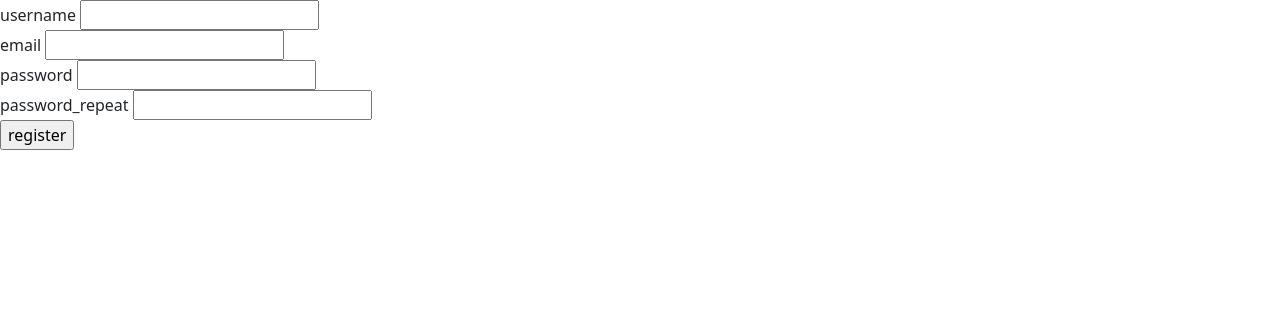
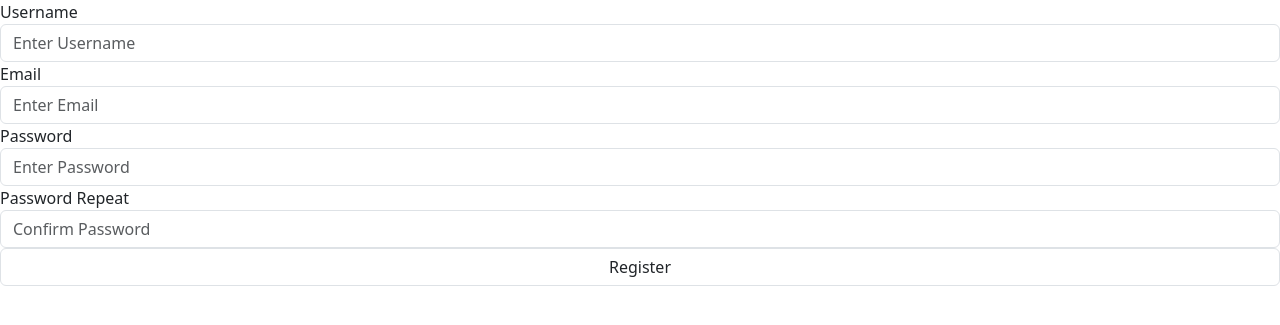
Before and after one commit to vyavasthita/personal-portfolio, a Flask app: page /register in a window 1280 px wide. Shown: the part 56-381 px from the top of the page. Run offline with Flask 3, Linux system fonts and the light colour scheme.

Commit message:
add bootstrap form

```diff
--- a/portfolio/user/forms.py
+++ b/portfolio/user/forms.py
@@ -4,8 +4,8 @@ from wtforms.validators import DataRequired, EqualTo
 
 
 class UserRegisterForm(FlaskForm):
-    username = StringField('username', validators=[DataRequired()])
-    email = EmailField('email', validators=[DataRequired()])
-    password = PasswordField('password', validators=[DataRequired()])
-    password_repeat = PasswordField('password_repeat', validators=[DataRequired(), EqualTo('password')])
-    submit = SubmitField('register')
+    username = StringField('Username', validators=[DataRequired()])
+    email = EmailField('Email', validators=[DataRequired()])
+    password = PasswordField('Password', validators=[DataRequired()])
+    password_repeat = PasswordField('Password Repeat', validators=[DataRequired(), EqualTo('password')])
+    submit = SubmitField('Register')
--- a/portfolio/user/templates/user/register.html
+++ b/portfolio/user/templates/user/register.html
@@ -1,6 +1,57 @@
 {% extends 'base.html' %}
 {% block content %}
 
+<!-- <form method="post">
+    {{ form.hidden_tag() }}
+    <div class="form-group">
+        <label for="username">Email address</label>
+        <input type="text" class="form-control" id="username" aria-describedby="usernameHelp" placeholder="Enter Username">
+        <small id="usernameHelp" class="form-text text-muted">Your unique username.</small>
+      </div>
+
+    <div class="form-group">
+      <label for="exampleInputEmail1">{{ form.email.label }}</label>
+      <input type="email" class="form-control" id="exampleInputEmail1" aria-describedby="emailHelp" placeholder="Enter email">
+      <small id="emailHelp" class="form-text text-muted">We'll never share your email with anyone else.</small>
+    </div>
+    <div class="form-group">
+      <label for="exampleInputPassword1">{{ form.password.label }}</label>
+      <input type="password" class="form-control" id="exampleInputPassword1" placeholder="Password">
+    </div>
+
+    <div class="form-group">
+        <label for="exampleInputPassword2">{{ form.password_repeat.label }}</label>
+        <input type="password" class="form-control" id="exampleInputPassword2" placeholder="Password">
+      </div>
+
+    <div class="form-group form-check">
+      <input type="checkbox" class="form-check-input" id="exampleCheck1">
+      <label class="form-check-label" for="exampleCheck1">Check me out</label>
+    </div>
+    <button type="submit" class="btn btn-primary">Submit</button>
+  </form> -->
+
+  <form action="" method="post" novalidate>
+    {{ form.hidden_tag() }}
+    <div class="form-group">
+        {{ form.username.label }}
+        {{ form.username(class_="form-control", placeholder_="Enter Username", size=16) }}
+    </div>
+    <div class="form-group">
+        {{ form.email.label }}
+        {{ form.email(class_="form-control", placeholder_="Enter Email", size=32) }}
+    </div>
+    <div class="form-group">
+        {{ form.password.label }}
+        {{ form.password(class_="form-control", placeholder_="Enter Password", size=32) }}
+    </div>
+    <div class="form-group">
+        {{ form.password_repeat.label }}
+        {{ form.password_repeat(class_="form-control", placeholder_="Confirm Password", size=32) }}
+    </div>
+    {{ form.submit(class_="form-control") }}
+</form>
+<!--
 <form method="post">
     {{ form.hidden_tag() }}
     {{ form.username.label }} {{ form.username }}
@@ -12,6 +63,6 @@
     {{ form.password_repeat.label }} {{ form.password_repeat }}
     <br>
     {{ form.submit() }}
-</form>
+</form> -->
 
 {% endblock %}
--- a/portfolio/user/user.py
+++ b/portfolio/user/user.py
@@ -14,7 +14,6 @@ def register():
         username = form.username.data
         email = form.username.data
         password = form.username.data
-        password_repeat = form.username.data
 
         user_dao.create_user(username=username, email=email, password=password)
         return redirect(url_for('user.register_info'))
```
